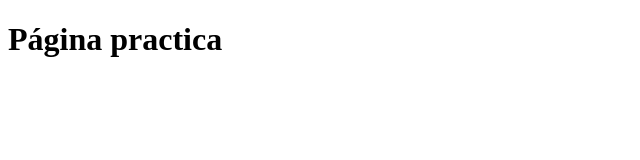
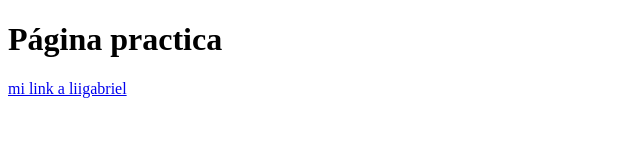
Before and after one commit to Javier1805458/website_53, a plain HTML site: page index.html in a window 1280 px wide. Shown: the whole page, without its empty margins (0-640 px from the left). Drawn offline with Linux system fonts and the light colour scheme.

Commit message:
add link

```diff
--- a/index.html
+++ b/index.html
@@ -8,5 +8,6 @@
 </head>
 <body>
     <h1>Página practica</h1>
+    <a href="liigabriel/liigabriel.html">mi link a liigabriel</a> <br>
 </body>
 </html>
```
